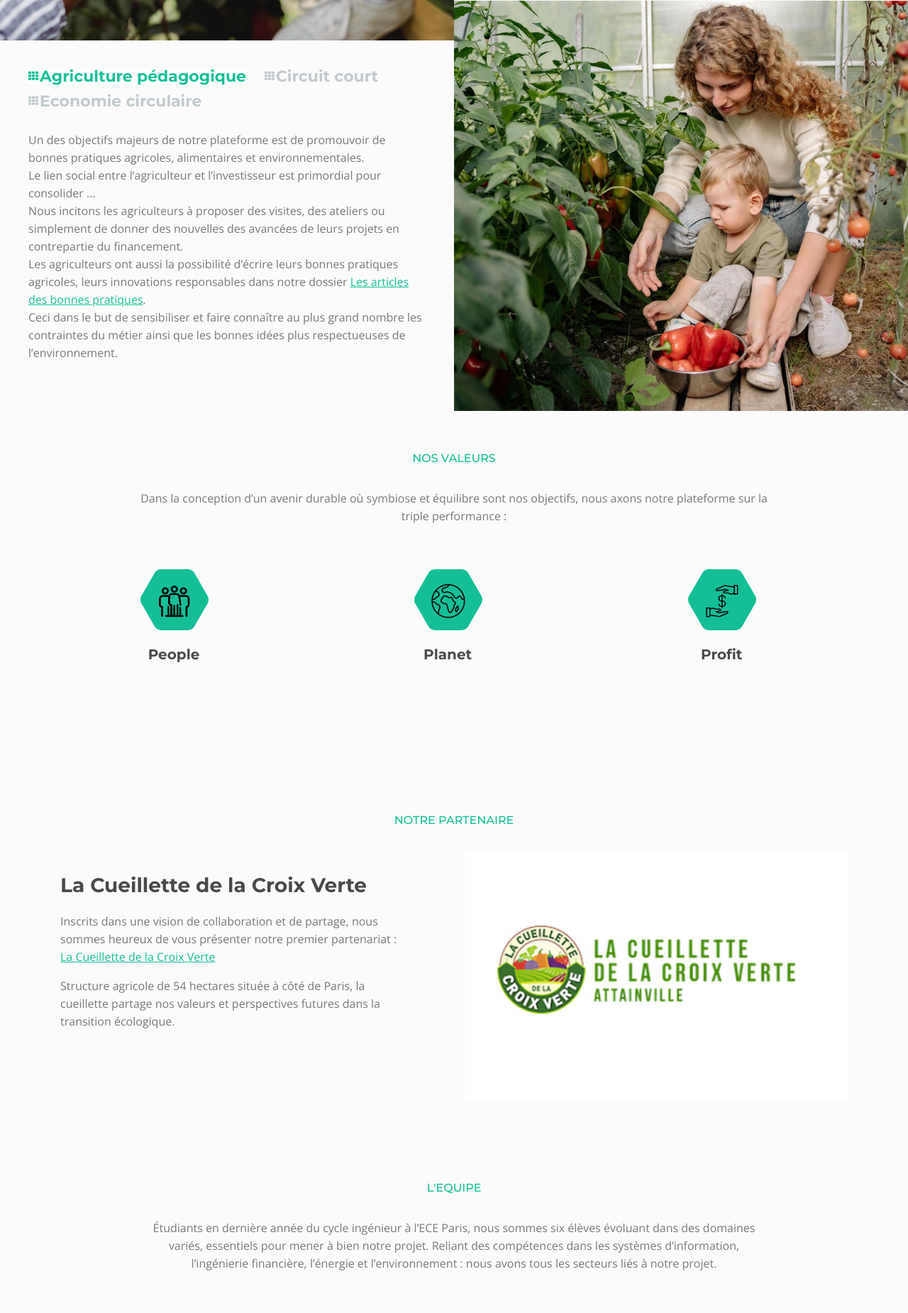
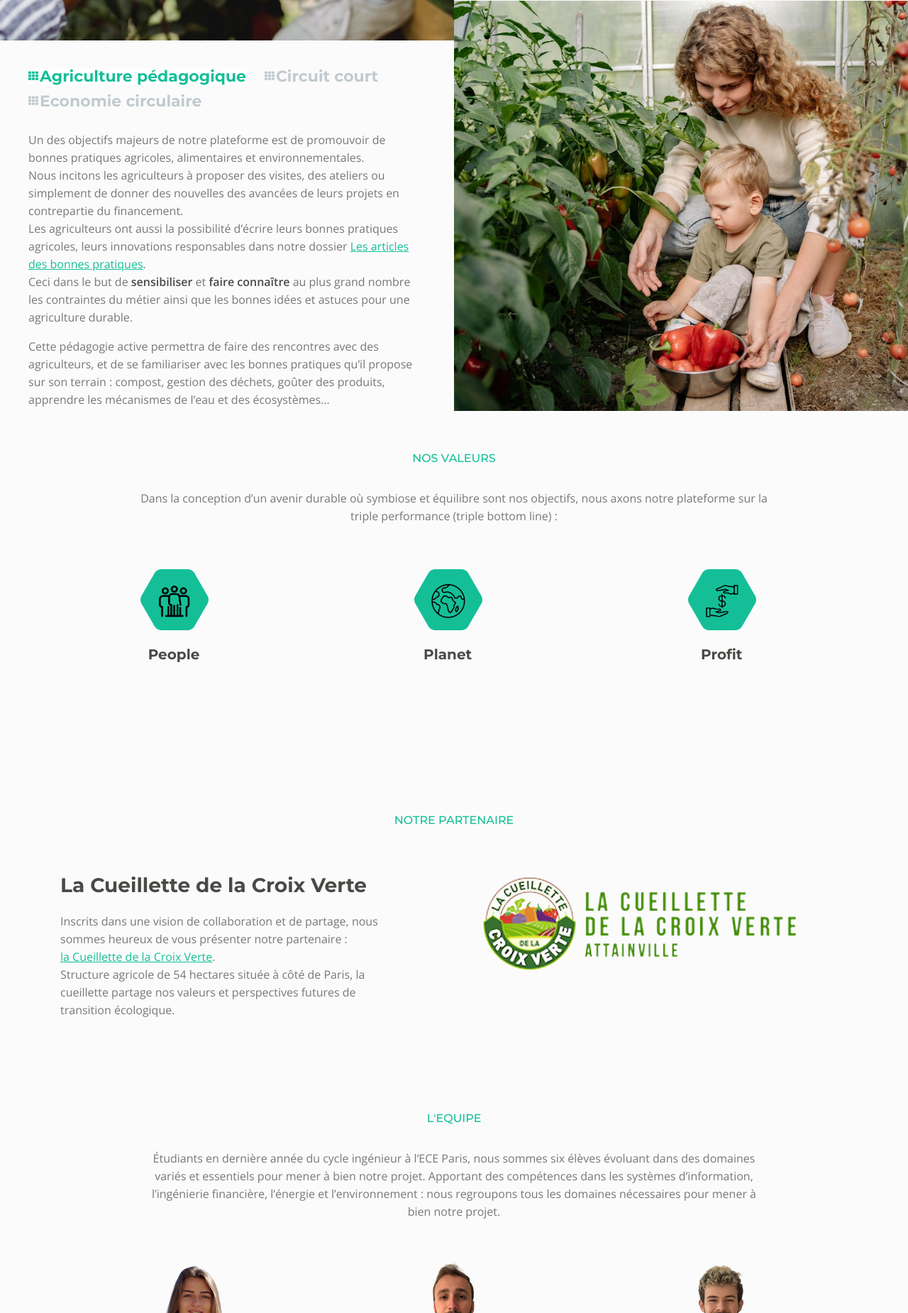
Before and after one commit to Karhyus/LaBourseAuxPotagers, a PHP site: page / in a window 1280 px wide. Shown: the part 3742-5592 px from the top of the page at 71% size. Run offline with PHP 8.4, Linux system fonts and the light colour scheme; data that the repository does not hold is empty; some libraries are stand-ins or nearby versions.

Commit message:
modif_texte

```diff
--- a/index.php
+++ b/index.php
@@ -516,7 +516,7 @@ session_start();?>
                 <h3>Les aubergines de plein champ XLL</h3>
                 <hr class="line-heading">
                 <h6>Bernadette<span class="fa-stack"><a href="user.php"><span class="hexagon "><i class="fas fa-user fa-stack-1x"></i></span></a></span></h6>
-                <p>Agriculteur et fils d’agriculteur, j’aimerai réaliser un projet assez fou qui serait de passer l'entièreté de mon exploitation en agriculture biologique d’ici 2026. Il s’agit d’un projet de grande envergure et j’aimerai segmenter cette transition écologique pour être le plus efficace possible. Pour réaliser ce pari j’ai décidé de commencer par ma production d’aubergine, un de mes produits phares. La France est dans le top 3 européen des producteurs d’aubergine, j’aimerai faire en sorte que nous soyons les premiers producteurs d’aubergine d’origine biologique de notre continent. Les mentalités évoluent vis à vis des enjeux écologiques, il est impératif que notre métier évolue également. Je sollicite donc votre aide afin de récolter 5000 euros pour cultiver les aubergines en plein champ et non plus sous serre. En effet, la culture d’aubergine en plein champ à un coût de production presque 2 fois plus élevé que son homologue sous serre mais permet de réduire drastiquement son impact écologique.</p>
+                <p>Agriculteur et fils d’agriculteur, j’aimerai réaliser un projet assez fou qui serait de passer l'entièreté de mon exploitation en agriculture biologique d’ici 2026. Il s’agit d’un projet de grande envergure et j’aimerai segmenter cette transition écologique pour être le plus efficace possible. Pour réaliser ce pari, j’ai décidé de commencer par ma production d’aubergines, un de mes produits phares. La France est dans le top 3 européen des producteurs d’aubergines, j’aimerai faire en sorte que nous soyons les premiers producteurs d’aubergines d’origine biologique de notre continent. Les mentalités évoluent vis à vis des enjeux écologiques, il est impératif que notre métier évolue également. Je sollicite donc votre aide afin de récolter 5 000 euros pour cultiver les aubergines en plein champ et non plus sous serre. En effet, la culture d’aubergines en plein champ a un coût de production presque 2 fois plus élevé que son homologue sous serre mais permet de réduire drastiquement son impact écologique.</p>
                 <p class="testimonial-text">Envie de tenter l'expérience ? cliquez sur "Je me lance" pour découvrir les projets qui n'attendent que vous</p>
                 <a class="btn-solid-reg" href="connexion.php">JE ME LANCE</a> <a class="btn-outline-reg mfp-close as-button" href="#reussite">RETOUR</a>
             </div> <!-- end of col -->
@@ -642,47 +642,28 @@ session_start();?>
                 <div class="tab-content" id="ariaTabsContent">
 
                     <!-- Tab -->
-                    <div class="tab-pane fade show active" id="tab-1" role="tabpanel" aria-labelledby="tab-1">
+                    <div class="tab-pane fade  show active" id="tab-1" role="tabpanel" aria-labelledby="tab-1">
                         <p>Un des objectifs majeurs de notre plateforme est de promouvoir de bonnes pratiques agricoles, alimentaires et environnementales. <br>
-                        Le lien social entre l’agriculteur et l’investisseur est primordial pour consolider … <br>
                         Nous incitons les agriculteurs à proposer des visites, des ateliers ou simplement de donner des nouvelles des avancées de leurs projets en contrepartie du financement. <br>
                         Les agriculteurs ont aussi la possibilité d’écrire leurs bonnes pratiques agricoles, leurs innovations responsables dans notre dossier <a class="green page-scroll" href="#services">Les articles des bonnes pratiques</a>. <br>
-                        Ceci dans le but de sensibiliser et faire connaître au plus grand nombre les contraintes du métier ainsi que les bonnes idées plus respectueuses de l’environnement. <br>
+                        Ceci dans le but de <strong>sensibiliser</strong> et <strong>faire connaître</strong> au plus grand nombre les contraintes du métier ainsi que les bonnes idées et astuces pour une agriculture durable. <br>
+                        </p>
+                        <p>Cette pédagogie active permettra de faire des rencontres avec des agriculteurs, et de se familiariser avec les bonnes pratiques qu’il propose sur son terrain : compost, gestion des déchets, goûter des produits, apprendre les mécanismes de l’eau et des écosystèmes...
+                        </p>
                     </div> <!-- end of tab-pane -->
+
                     <!-- end of tab -->
 
                     <!-- Tab -->
                     <div class="tab-pane fade" id="tab-2" role="tabpanel" aria-labelledby="tab-2">
-                        <ul class="list-unstyled li-space-lg first">
-                            <li class="media">
-                                <div class="media-bullet">1</div>
-                                <div class="media-body"><strong>High quality</strong> is on top of our list when it comes to the way we deliver the services</div>
-                            </li>
-                            <li class="media">
-                                <div class="media-bullet">2</div>
-                                <div class="media-body"><strong>Maximum impact</strong> is what we look for in our actions</div>
-                            </li>
-                            <li class="media">
-                                <div class="media-bullet">3</div>
-                                <div class="media-body"><strong>Quality standards</strong> are important but meant to be exceeded</div>
-                            </li>
-                        </ul>
-                        <ul class="list-unstyled li-space-lg last">
-                            <li class="media">
-                                <div class="media-bullet">4</div>
-                                <div class="media-body"><strong>We're always looking</strong> for industry leaders to help them win their market position</div>
-                            </li>
-                            <li class="media">
-                                <div class="media-bullet">5</div>
-                                <div class="media-body"><strong>Evaluation</strong> is a key aspect of this business and important</div>
-                            </li>
-                            <li class="media">
-                                <div class="media-bullet">6</div>
-                                <div class="media-body"><strong>Ethic</strong> procedures ar alwasy at the base of everything we do</div>
-                            </li>
-                        </ul>
+                        <p>La notion de circuit-court implique qu’un seul intermédiaire maximum fasse le lien entre le producteur et le consommateur.  <br>
+                        Le concept de faire communiquer directement l’investisseur et le producteur est une forme de circuit-court. Il n’y a pas d’intermédiaire, l’investisseur a une vision directe sur le travail de l’agriculteur, il a une réelle traçabilité des aliments produits. <br>
+                        Au moment où l’agriculteur depose son projet sur notre site, nous voulons le sensibiliser au <strong>transport en circuit-court</strong> de ses produits pour qu’au moins une partie de sa production soit vendue dans le cadre des  <a class="green page-scroll" href="https://www.economie.gouv.fr/ess/amap-cest-quoi">AMAP</a>.<br>
+                        </p>
+                        <p> Ce que nous souhaitons réellement dans cette démarche, c’est de réduire le transport des aliments. Nous avons pour objectif dans un futur plus lointain, de pousser les agriculteurs de notre plateforme à proposer leurs produits dans la restauration collective.
+                        Inclure du bio dans les assiettes des cantines scolaires, d’entreprises, etc de proximité permettrait de réduire les inégalités sur l’accès à une alimentation de qualité.
+                        </p>
                     </div> <!-- end of tab-pane -->
-                    <!-- end of tab -->
 
                     <!-- Tab -->
                     <div class="tab-pane fade" id="tab-3" role="tabpanel" aria-labelledby="tab-3">
@@ -732,7 +713,7 @@ session_start();?>
     <div class="cards-1">
         <div class="container">
             <div class="section-title"> NOS VALEURS </div>
-            <p class="p-heading">Dans la conception d’un avenir durable où symbiose et équilibre sont nos objectifs, nous axons notre plateforme sur la triple performance :</p>
+            <p class="p-heading">Dans la conception d’un avenir durable où symbiose et équilibre sont nos objectifs, nous axons notre plateforme sur la triple performance (triple bottom line) :</p>
             <div class="row">
                 <div class="col-lg-12">
                     <div class="card">
@@ -783,13 +764,11 @@ session_start();?>
                 <div class="col-lg-6">
                     <div class="text-container">
                         <h2>La Cueillette de la Croix Verte</h2>
-                        <p>Inscrits dans une vision de collaboration et de partage, nous sommes heureux de vous présenter notre premier partenariat : <a class="green" href="http://www.cueillette-de-la-croix-verte.com">La Cueillette de la Croix Verte</a></p>Structure agricole de 54 hectares située à côté de Paris, la cueillette partage nos valeurs et perspectives futures dans la transition écologique.</p>
+                        <p>Inscrits dans une vision de collaboration et de partage, nous sommes heureux de vous présenter notre partenaire : <br><a class="green page-scroll" href="http://www.cueillette-de-la-croix-verte.com">la Cueillette de la Croix Verte</a>. <br>Structure agricole de 54 hectares située à côté de Paris, la cueillette partage nos valeurs et perspectives futures de transition écologique.</p>
                     </div> <!-- end of text-container -->
                 </div> <!-- end of col -->
                 <div class="col-lg-6">
-                        <div class="image-container">
-                            <img class="img-fluid" src="images/partenaire.png" alt="alternative">
-                        </div> <!-- end of image-container -->
+                            <img class="img-fluid" src="images/Partenaire.png" alt="alternative">
                 </div> <!-- end of col -->
             </div> <!-- end of row -->
         </div> <!-- end of container -->
@@ -802,7 +781,7 @@ session_start();?>
             <div class="row">
                 <div class="col-lg-12">
                     <div class="section-title">L'EQUIPE</div>
-                    <p class="p-heading">Étudiants en dernière année du cycle ingénieur à l’ECE Paris, nous sommes six élèves évoluant dans des domaines variés, essentiels pour mener à bien notre projet. Reliant des compétences dans les systèmes d’information, l’ingénierie financière, l’énergie et l’environnement : nous avons tous les secteurs liés à notre projet.</p>
+                    <p class="p-heading">Étudiants en dernière année du cycle ingénieur à l’ECE Paris, nous sommes six élèves évoluant dans des domaines variés et essentiels pour mener à bien notre projet. Apportant des compétences dans les systèmes d’information, l’ingénierie financière, l’énergie et l’environnement : nous regroupons tous les domaines nécessaires pour mener à bien notre projet. </p>
                 </div> <!-- end of col -->
             </div> <!-- end of row -->
             <div class="row">
```
Also changed, not shown: onu.php (+12 -13 lines), images/partenaire.png, 2 other files.
